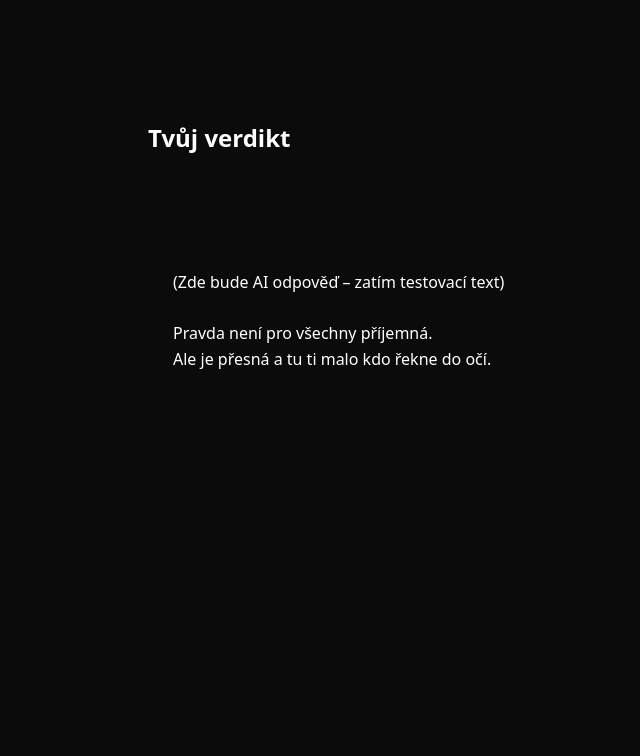
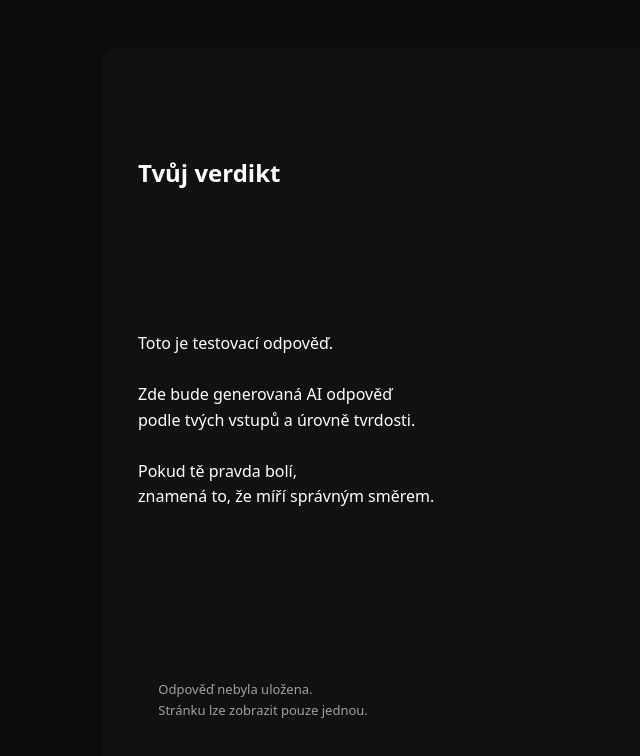
Before and after one commit to ZetX1998/veritasai, a website: page public/result.html in a window 1280 px wide. Shown: the whole page, without its empty margins (142-782 px from the left). Drawn offline with Linux system fonts and the light colour scheme.

Commit message:
Revise result.html layout and styles
Updated HTML structure and styling for result page.

```diff
--- a/public/result.html
+++ b/public/result.html
@@ -2,31 +2,59 @@
 <html lang="cs">
 <head>
   <meta charset="UTF-8">
-  <title>Výsledek – VeritasAI</title>
+  <meta name="viewport" content="width=device-width, initial-scale=1.0">
+  <title>Výsledek</title>
+
   <style>
     body {
-      background:#0b0b0b;
-      color:#fff;
-      font-family:system-ui;
-      padding:40px;
+      background: #0b0b0b;
+      color: #ffffff;
+      font-family: system-ui;
+      padding: 40px 20px;
     }
-    .result {
-      max-width:700px;
-      margin:auto;
-      white-space:pre-wrap;
-      line-height:1.6;
+
+    .box {
+      max-width: 720px;
+      margin: 0 auto;
+      background: #111;
+      padding: 35px;
+      border-radius: 12px;
+      white-space: pre-wrap;
+      line-height: 1.6;
+    }
+
+    h2 {
+      margin-bottom: 20px;
+    }
+
+    .note {
+      margin-top: 30px;
+      font-size: 13px;
+      opacity: 0.6;
     }
   </style>
 </head>
+
 <body>
-  <div class="result">
+
+  <div class="box">
     <h2>Tvůj verdikt</h2>
+
     <p>
-      (Zde bude AI odpověď – zatím testovací text)
+Toto je testovací odpověď.
 
-      Pravda není pro všechny příjemná.
-      Ale je přesná a tu ti malo kdo řekne do očí.
+Zde bude generovaná AI odpověď
+podle tvých vstupů a úrovně tvrdosti.
+
+Pokud tě pravda bolí,
+znamená to, že míří správným směrem.
     </p>
+
+    <div class="note">
+      Odpověď nebyla uložena.
+      Stránku lze zobrazit pouze jednou.
+    </div>
   </div>
+
 </body>
 </html>
```
